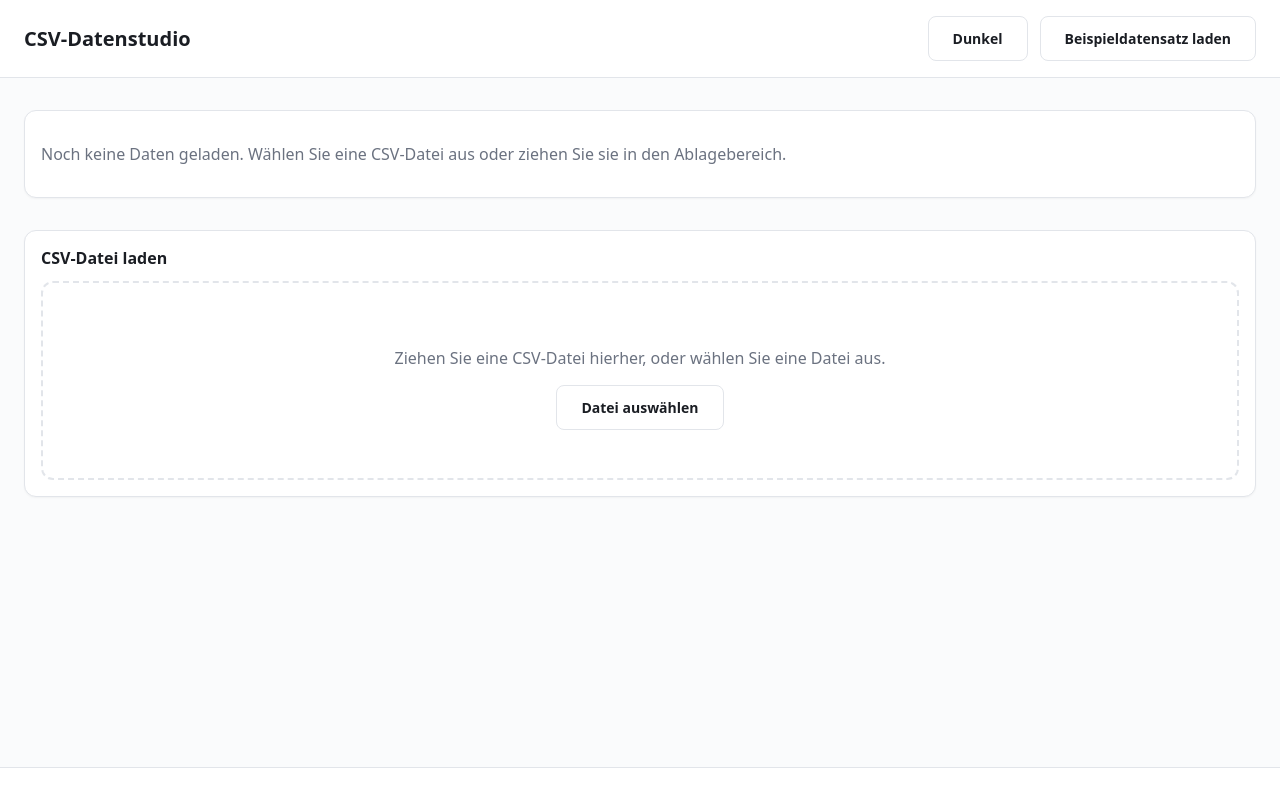
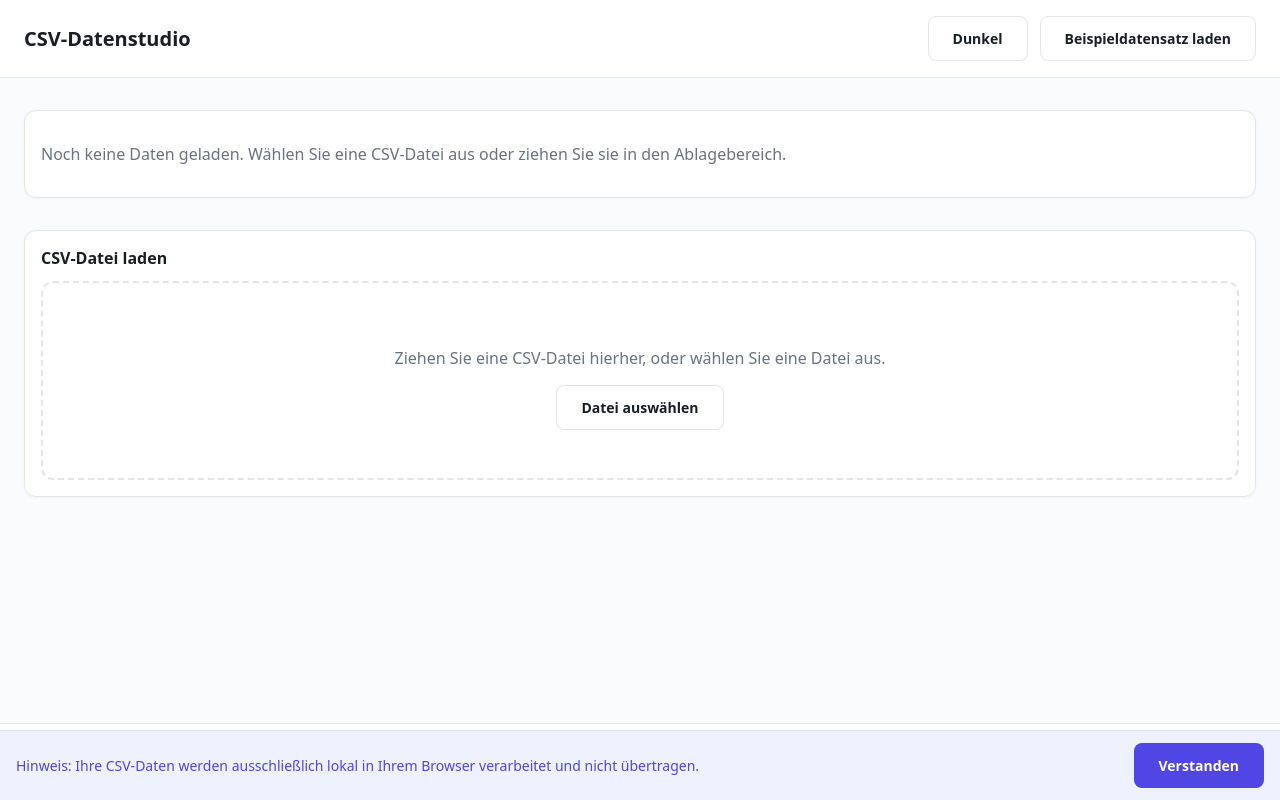
Before and after one commit to M3-13/e2e-spa-datastudio-20260905-103544-2392, a React (Vite) app: page / in a window 1280 px wide. Built offline with nearby package versions, Linux system fonts and the light colour scheme.

Commit message:
feat: Datenschutzerklärung, Impressum und Erste-Nutzung-Hinweis bereitstellen (#22)
Closes #8

Co-authored-by: office-crew <development@office-crew.dev>

```diff
--- a/src/features/legal/LegalFooter.tsx
+++ b/src/features/legal/LegalFooter.tsx
@@ -1,3 +1,274 @@
+import {
+  useEffect,
+  useRef,
+  useState,
+  type CSSProperties,
+  type MouseEvent,
+} from 'react';
+
+interface LegalSection {
+  heading?: string;
+  paragraphs: string[];
+}
+
+interface LegalDocument {
+  id: 'privacy' | 'imprint';
+  title: string;
+  sections: LegalSection[];
+}
+
+const PRIVACY_POLICY: LegalDocument = {
+  id: 'privacy',
+  title: 'Datenschutzerklärung',
+  sections: [
+    {
+      paragraphs: [
+        'Diese Anwendung („CSV-Datenstudio“) läuft vollständig in Ihrem Browser. Sie benötigt keinen Server und überträgt keine Daten an Dritte.',
+      ],
+    },
+    {
+      heading: '1. Verarbeitung von CSV-Daten',
+      paragraphs: [
+        'Alle CSV-Dateien, die Sie über die Dateiauswahl oder per Drag-and-drop laden, werden ausschließlich lokal in Ihrem Browser eingelesen und ausgewertet. Die Daten werden zu keinem Zeitpunkt an einen Server oder an Dritte übertragen.',
+      ],
+    },
+    {
+      heading: '2. Speicherung im LocalStorage',
+      paragraphs: [
+        'Damit Ihr zuletzt geladener Datensatz und Ihre Ansichtseinstellungen (Sortierung, Filter, Spaltenauswahl, Seitengröße, Diagrammspalte, Theme) nach einem Neuladen wiederhergestellt werden können, speichert die Anwendung diese Informationen lokal im LocalStorage Ihres Browsers.',
+        'Diese Daten verbleiben ausschließlich auf Ihrem Gerät. Über die Schaltfläche „Daten löschen“ können Sie sie jederzeit vollständig entfernen.',
+      ],
+    },
+    {
+      heading: '3. Keine Cookies, kein Tracking',
+      paragraphs: [
+        'Die Anwendung setzt keine Cookies ein und verwendet keine Analyse-, Tracking- oder Werbedienste. Es werden keine Ressourcen von Drittanbietern (Schriften, Skripte, Tracker) geladen.',
+      ],
+    },
+    {
+      heading: '4. Ihre Rechte',
+      paragraphs: [
+        'Da sämtliche Daten ausschließlich auf Ihrem eigenen Gerät verarbeitet werden und die Anwendung keine personenbezogenen Daten an Dritte übermittelt, behalten Sie jederzeit die vollständige Kontrolle über Ihre Daten.',
+      ],
+    },
+  ],
+};
+
+const IMPRINT: LegalDocument = {
+  id: 'imprint',
+  title: 'Impressum',
+  sections: [
+    {
+      heading: 'Angaben gemäß § 5 DDG',
+      paragraphs: [
+        '[Vorname Nachname]',
+        '[Straße Hausnummer]',
+        '[PLZ Ort]',
+        'Deutschland',
+      ],
+    },
+    {
+      heading: 'Kontakt',
+      paragraphs: ['E-Mail: [E-Mail-Adresse]'],
+    },
+    {
+      heading: 'Hinweis',
+      paragraphs: [
+        'Diese Anwendung wird ausschließlich im Browser ausgeführt. Es findet keine serverseitige Verarbeitung oder Speicherung von Nutzerdaten statt.',
+      ],
+    },
+  ],
+};
+
+const navStyle: CSSProperties = {
+  display: 'flex',
+  alignItems: 'center',
+  gap: 'var(--space-1)',
+  flexWrap: 'wrap',
+};
+
+const linkStyle: CSSProperties = {
+  padding: '8px 16px',
+  minHeight: '44px',
+};
+
+const overlayStyle: CSSProperties = {
+  position: 'fixed',
+  inset: 0,
+  zIndex: 1000,
+  display: 'flex',
+  alignItems: 'center',
+  justifyContent: 'center',
+  padding: '24px',
+  backgroundColor: 'rgba(15, 17, 21, 0.5)',
+};
+
+const panelStyle: CSSProperties = {
+  width: '100%',
+  maxWidth: '560px',
+  maxHeight: '80vh',
+  overflow: 'auto',
+  backgroundColor: 'var(--color-surface)',
+  border: '1px solid var(--color-border)',
+  borderRadius: 'var(--radius-lg)',
+  padding: '24px',
+  boxShadow: '0 1px 2px rgba(16, 17, 21, 0.04)',
+};
+
+const headerStyle: CSSProperties = {
+  display: 'flex',
+  alignItems: 'center',
+  justifyContent: 'space-between',
+  gap: 'var(--space-3)',
+  marginBottom: 'var(--space-3)',
+};
+
+const titleStyle: CSSProperties = {
+  margin: 0,
+  fontSize: '20px',
+  fontWeight: 600,
+  color: 'var(--color-fg)',
+};
+
+const closeButtonStyle: CSSProperties = {
+  padding: '0',
+  minHeight: '36px',
+  width: '36px',
+  fontSize: '22px',
+  lineHeight: 1,
+};
+
+const bodyStyle: CSSProperties = {
+  fontSize: '14px',
+  lineHeight: 1.6,
+  color: 'var(--color-fg)',
+};
+
+const sectionStyle: CSSProperties = {
+  marginBottom: 'var(--space-3)',
+};
+
+const headingStyle: CSSProperties = {
+  margin: '0 0 var(--space-1)',
+  fontSize: '16px',
+  fontWeight: 600,
+  color: 'var(--color-fg)',
+};
+
+const paragraphStyle: CSSProperties = {
+  margin: '0 0 var(--space-1)',
+};
+
+const footerStyle: CSSProperties = {
+  display: 'flex',
+  justifyContent: 'flex-end',
+  marginTop: 'var(--space-3)',
+};
+
 export default function LegalFooter() {
-  return null;
+  const [openDocument, setOpenDocument] = useState<LegalDocument | null>(null);
+  const dialogRef = useRef<HTMLDivElement | null>(null);
+
+  useEffect(() => {
+    if (!openDocument) {
+      return;
+    }
+
+    const onKeyDown = (event: KeyboardEvent) => {
+      if (event.key === 'Escape') {
+        setOpenDocument(null);
+      }
+    };
+    document.addEventListener('keydown', onKeyDown);
+
+    const previousOverflow = document.body.style.overflow;
+    document.body.style.overflow = 'hidden';
+    dialogRef.current?.querySelector<HTMLButtonElement>('button')?.focus();
+
+    return () => {
+      document.removeEventListener('keydown', onKeyDown);
+      document.body.style.overflow = previousOverflow;
+    };
+  }, [openDocument]);
+
+  const close = () => setOpenDocument(null);
+
+  const handleOverlayClick = (event: MouseEvent<HTMLDivElement>) => {
+    if (event.target === event.currentTarget) {
+      close();
+    }
+  };
+
+  return (
+    <>
+      <nav className="legal-footer" style={navStyle}>
+        <button
+          type="button"
+          className="btn btn-ghost"
+          style={linkStyle}
+          onClick={() => setOpenDocument(PRIVACY_POLICY)}
+        >
+          Datenschutzerklärung
+        </button>
+        <button
+          type="button"
+          className="btn btn-ghost"
+          style={linkStyle}
+          onClick={() => setOpenDocument(IMPRINT)}
+        >
+          Impressum
+        </button>
+      </nav>
+
+      {openDocument && (
+        <div style={overlayStyle} onClick={handleOverlayClick}>
+          <div
+            ref={dialogRef}
+            role="dialog"
+            aria-modal="true"
+            aria-labelledby="legal-modal-title"
+            tabIndex={-1}
+            style={panelStyle}
+          >
+            <div style={headerStyle}>
+              <h2 id="legal-modal-title" style={titleStyle}>
+                {openDocument.title}
+              </h2>
+              <button
+                type="button"
+                className="btn btn-ghost"
+                style={closeButtonStyle}
+                onClick={close}
+                aria-label="Schließen"
+              >
+                ×
+              </button>
+            </div>
+            <div style={bodyStyle}>
+              {openDocument.sections.map((section) => (
+                <section
+                  key={section.heading ?? section.paragraphs[0]}
+                  style={sectionStyle}
+                >
+                  {section.heading && (
+                    <h3 style={headingStyle}>{section.heading}</h3>
+                  )}
+                  {section.paragraphs.map((paragraph) => (
+                    <p key={paragraph} style={paragraphStyle}>
+                      {paragraph}
+                    </p>
+                  ))}
+                </section>
+              ))}
+            </div>
+            <div style={footerStyle}>
+              <button type="button" className="btn btn-primary" onClick={close}>
+                Schließen
+              </button>
+            </div>
+          </div>
+        </div>
+      )}
+    </>
+  );
 }
--- a/src/features/legal/PrivacyNotice.tsx
+++ b/src/features/legal/PrivacyNotice.tsx
@@ -1,3 +1,73 @@
+import { useState, type CSSProperties } from 'react';
+
+const PRIVACY_NOTICE_STORAGE_KEY = 'csv-datastudio:privacy-notice-acknowledged';
+
+function hasAcknowledgedPrivacyNotice(): boolean {
+  try {
+    return window.localStorage.getItem(PRIVACY_NOTICE_STORAGE_KEY) === 'true';
+  } catch {
+    // If storage is unavailable, treat the notice as unacknowledged so the
+    // user still sees it; it simply reappears on the next load.
+    return false;
+  }
+}
+
+function acknowledgePrivacyNotice(): void {
+  try {
+    window.localStorage.setItem(PRIVACY_NOTICE_STORAGE_KEY, 'true');
+  } catch {
+    // Storage may be unavailable (private mode, quota). The notice is still
+    // dismissed for this session; it will reappear on the next load.
+  }
+}
+
+const noticeStyle: CSSProperties = {
+  position: 'fixed',
+  left: 0,
+  right: 0,
+  bottom: 0,
+  zIndex: 900,
+  display: 'flex',
+  alignItems: 'center',
+  justifyContent: 'space-between',
+  gap: 'var(--space-3)',
+  flexWrap: 'wrap',
+  padding: '12px 16px',
+  backgroundColor: 'var(--color-accent_soft)',
+  color: 'var(--color-accent)',
+  borderTop: '1px solid var(--color-border)',
+  fontSize: '14px',
+  lineHeight: 1.5,
+};
+
+const textStyle: CSSProperties = {
+  margin: 0,
+  flex: '1 1 260px',
+};
+
 export default function PrivacyNotice() {
-  return null;
+  const [acknowledged, setAcknowledged] = useState<boolean>(() =>
+    hasAcknowledgedPrivacyNotice(),
+  );
+
+  if (acknowledged) {
+    return null;
+  }
+
+  const handleConfirm = () => {
+    acknowledgePrivacyNotice();
+    setAcknowledged(true);
+  };
+
+  return (
+    <aside className="privacy-notice" role="note" style={noticeStyle}>
+      <p style={textStyle}>
+        Hinweis: Ihre CSV-Daten werden ausschließlich lokal in Ihrem Browser
+        verarbeitet und nicht übertragen.
+      </p>
+      <button type="button" className="btn btn-primary" onClick={handleConfirm}>
+        Verstanden
+      </button>
+    </aside>
+  );
 }
```
